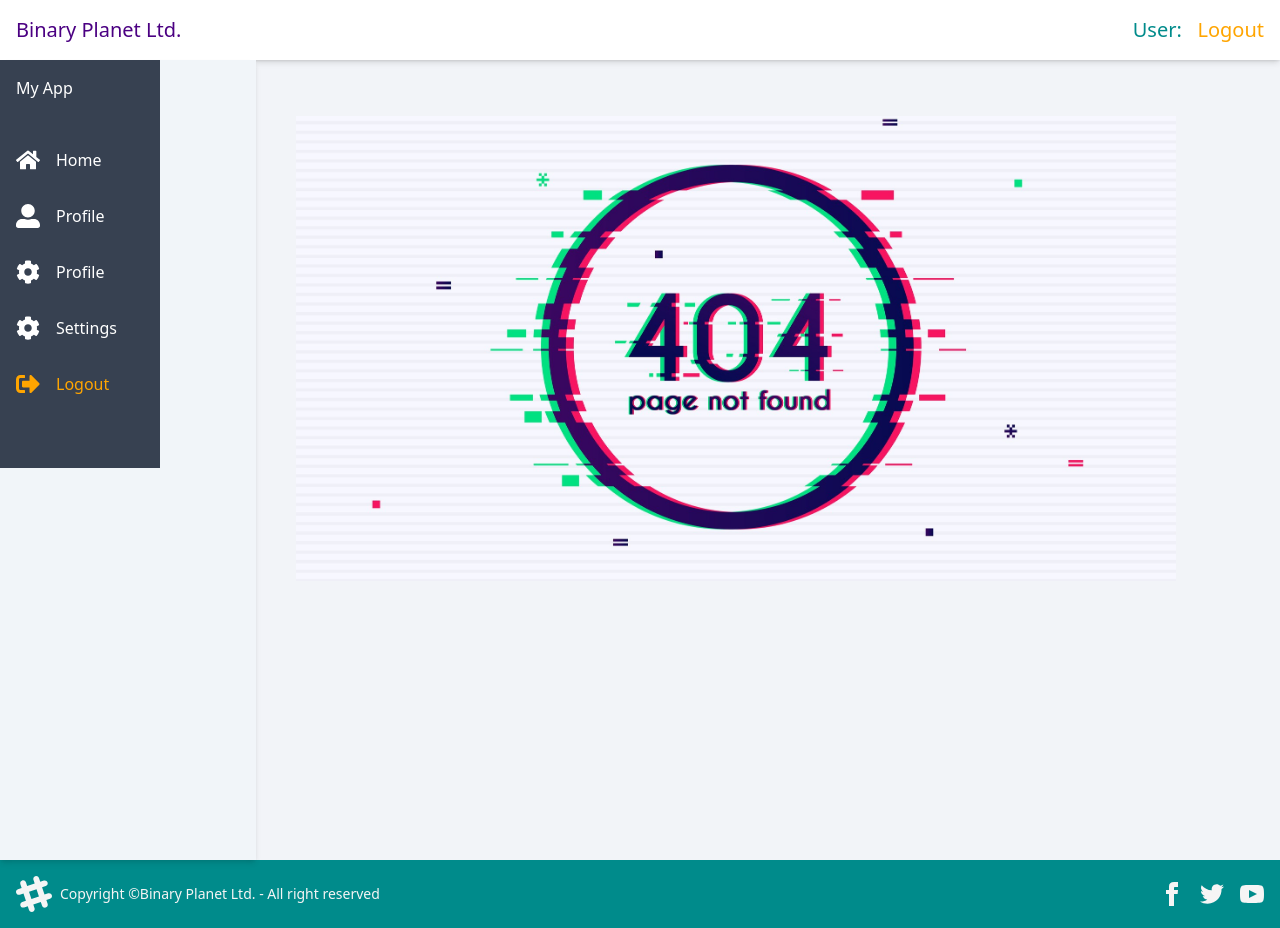
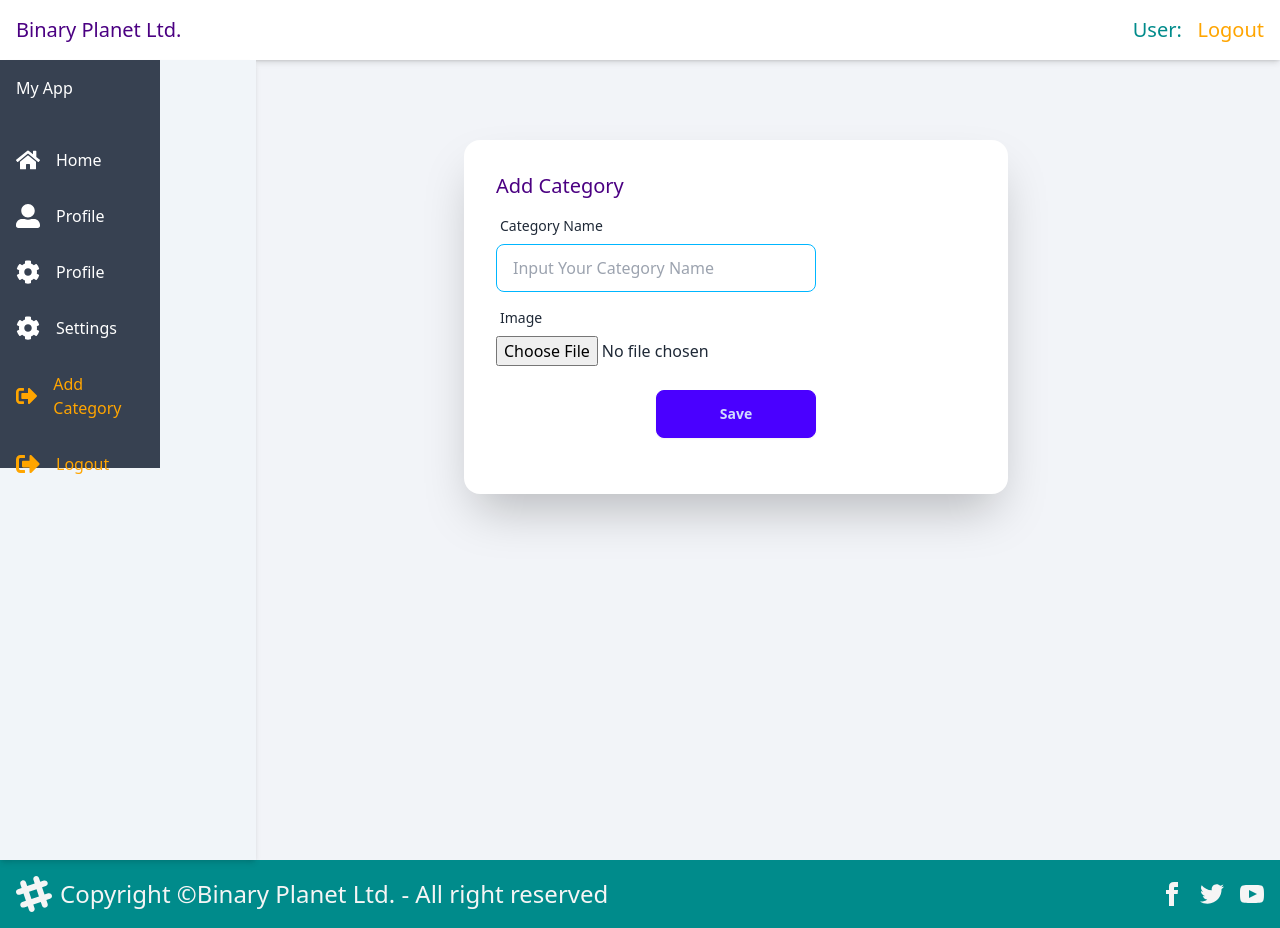
Before and after one commit to rehanuddin1991/binary-planet-client, a React (Vite) app: page /dashboard/Category in a window 1280 px wide. Built offline with nearby package versions, Linux system fonts and the light colour scheme; no server answers.

Commit message:
category insert and home page intregation

```diff
--- a/src/Components/DashboardComponents/DashboardFooter.jsx
+++ b/src/Components/DashboardComponents/DashboardFooter.jsx
@@ -2,7 +2,7 @@ import React from 'react'
 
 const DashboardFooter = () => {
   return (
-    <footer className="footer bg-[darkcyan]  text-[whitesmoke] items-center p-4">
+    <footer className="footer bg-[darkcyan] text-xl lg:text-2xl xs:text-[0.9rem]  text-[whitesmoke] items-center p-4">
     <aside className="grid-flow-col items-center">
       <svg
         width="36"
--- a/src/Components/DashboardComponents/DashboardSidebarContent.jsx
+++ b/src/Components/DashboardComponents/DashboardSidebarContent.jsx
@@ -86,9 +86,15 @@ const modalFnc=()=>
                     </li>
 
 
+                    <NavLink to="/dashboard/category" className='flex items-center p-4  hover:bg-gray-700 hover:text-[orange]  cursor-pointer'>
+                    <FaSignOutAlt size={24}/>
+                    <span className={`ml-4   md:block ${isOpen?  "block": "hidden"} `}>Add Category  </span>
+                    </NavLink>
+
+
                     <NavLink onClick={handleSignout} className='flex items-center p-4  hover:bg-gray-700 hover:text-[orange]  cursor-pointer'>
                     <FaSignOutAlt size={24}/>
-                    <span className={`ml-4   md:block ${isOpen?  "block": "hidden"} `}>Logout {user?.email}  </span>
+                    <span className={`ml-4   md:block ${isOpen?  "block": "hidden"} `}>Logout    </span>
                     </NavLink>
 
                 </ul>
--- /dev/null
+++ b/src/Components/Shared/Category.jsx
@@ -0,0 +1,40 @@
+import React, { useEffect, useState } from 'react'
+import { backend_uri } from '../../CommonResources';
+import SingleCategory from './SingleCategory';
+
+const Category = () => {
+    const [category,setCategory]=useState([]);
+    useEffect(() => {
+        const fetchCategoryData = async () => {
+          try {
+            // const response = await fetch("http://localhost:5000/messages");
+            const response = await fetch(`${backend_uri}/category`);
+            if (!response.ok) {
+              throw new Error("Failed to fetch messages");
+            }
+            const data = await response.json();
+            setCategory(data);
+          } catch (error) {
+            console.error("Error fetching messages:", error);
+          }
+        };
+
+        fetchCategoryData();
+      }, []);
+
+      return  (
+        <div className='  mt-4 grid grid-cols-1 gap-4 justify-center items-center
+         sm:grid-cols-2 md:grid-cols-2 lg:grid-cols-3 mx-auto'>
+          {
+            category.map((item,index)=>{
+              return <SingleCategory  key={item._id} props={item}></SingleCategory>
+
+            })
+          }
+
+        </div>
+      )
+
+}
+
+export default Category
--- /dev/null
+++ b/src/Components/Shared/SingleCategory.jsx
@@ -0,0 +1,11 @@
+import React from 'react'
+
+const SingleCategory = ({props}) => {
+   // console.log(item,444444);
+    const {categoryName,imageURL}=props;
+  return (
+    <div className='text-red-300'>{categoryName}</div>
+  )
+}
+
+export default SingleCategory
--- /dev/null
+++ b/src/Pages/DashboardPages/CategoryPage.jsx
@@ -0,0 +1,124 @@
+import React, { useContext, useState } from 'react'
+import { Link, useNavigate } from 'react-router-dom'
+import toast from 'react-hot-toast'
+
+import { backend_uri } from '../../CommonResources';
+import { AuthContext } from '../../Provider/AuthProvider';
+
+const CategoryPage = () => {
+  const [error, setError] = useState(null);
+  const { createUser } = useContext(AuthContext)
+  const navigate = useNavigate();
+  const handleCategoryAdd = async    (e) => {
+
+
+      e.preventDefault();
+      setError(null);
+      const form = new FormData(e.currentTarget);
+      const category_name = form.get("category_name");
+      const image = form.get("image");
+
+
+      const data=new FormData();
+      data.append("image",image);
+      fetch("https://api.imgbb.com/1/upload?key=17fa820efcd11eb14174837ba6528037",{
+        method: "POST",
+        body:data
+      })
+      .then((res)=>res.json())
+      .then(async data=>
+      {
+        const image_url=data.data.display_url;
+        //console.log(email)
+      try {
+        const inputObj={
+            categoryName:category_name,
+            imageURL:image_url
+        }
+
+        const requestOptions = {
+            method: 'POST',
+            headers: { 'Content-Type': 'application/json' },
+            body: JSON.stringify(inputObj)
+        };
+        fetch(`${backend_uri}/category`, requestOptions)
+            .then(response => response.json())
+            .then((data)=>{
+                if(data.insertedId)toast.success('Category Saved Successfully!');
+            })
+
+      } catch (error) {
+        setError(error.message)
+      }
+      }
+      )
+
+
+
+
+
+
+
+          // e.target.name.value="";
+          // e.target.email.value="";
+          // e.target.password.value="";
+          // navigate("/");
+
+
+    }
+  return (
+<>
+    <div className=" mt-10 mx-auto         card bg-base-100  xs:max-w-[22rem] ssm:max-w-[20rem]
+      sm:max-w-[28rem] lg:max-w-[34rem] md:max-w-[29rem] shadow-2xl">
+
+        <form className="card-body" onSubmit={handleCategoryAdd}>
+          <legend className='text-[indigo] text-xl'>Add Category</legend>
+          <div className="form-control">
+                <label className="label">
+                  <span className="label-text">Category Name</span>
+                </label>
+                <input type="text" name="category_name" placeholder="Input Your Category Name" className="input input-bordered input-info w-full max-w-xs" required />
+              </div>
+
+
+
+              <div className="form-control">
+                <label className="label">
+                  <span className="label-text">Image</span>
+                </label>
+                <input type="file" name="image"   className="" required />
+              </div>
+
+
+
+
+
+
+              <div className="form-control mt-4  ">
+                <input className="mx-auto btn btn-primary w-24 lg:w-40 sm:w-24 md:w-32" type="submit" value="Save" />
+                <br />
+                {
+                  error ? error : ""
+                }
+
+              </div>
+
+
+
+
+
+
+
+
+
+
+
+      </form>
+    </div>
+
+
+      </>
+  )
+}
+
+export default CategoryPage
--- a/src/Pages/DashboardPages/Profile.jsx
+++ b/src/Pages/DashboardPages/Profile.jsx
@@ -3,8 +3,11 @@ import { useContext, useState } from "react";
 import { FiEdit } from "react-icons/fi"; // Importing react-icon
 import { AuthContext } from "../../Provider/AuthProvider";
 import { backend_uri } from "../../CommonResources";
+import toast from "react-hot-toast";
+import { useNavigate } from "react-router-dom";
 
 const Profile = () => {
+  const navigate=useNavigate();
   const { user } = useContext(AuthContext);
   const [isEditModalOpen, setIsEditModalOpen] = useState(false);
   const [formData, setFormData] = useState({
@@ -41,7 +44,9 @@ const Profile = () => {
       if (!response.ok) {
         throw new Error("Failed to update user information");
       }
+      toast.success("profile updated successfully");
 
+      navigate("/dashboard/profile")
       // Close the modal upon successful update
       setIsEditModalOpen(false);
     } catch (error) {
--- a/src/Pages/MainPages/HomePage.jsx
+++ b/src/Pages/MainPages/HomePage.jsx
@@ -1,10 +1,12 @@
 import React from 'react'
 import Carousel from '../../Components/Shared/Carousel'
+import Category from '../../Components/Shared/Category'
 
 const HomePage = () => {
   return (
    <>
    <Carousel></Carousel>
+   <Category></Category>
 
     </>
   )
--- a/src/Routes/Routes.jsx
+++ b/src/Routes/Routes.jsx
@@ -11,6 +11,7 @@ import LoginPage from "../Pages/MainPages/LoginPage";
 import RegisterPages from "../Pages/MainPages/RegisterPages";
 import DashboardLayout from "../Layout/DashboardLayout";
 import ErrorPage from "../Pages/MainPages/ErrorPage";
+import CategoryPage from "../Pages/DashboardPages/CategoryPage";
 
 const router = createBrowserRouter([
   {
@@ -72,6 +73,10 @@ const router = createBrowserRouter([
         element: <Messages />,
       },
       {
+        path: "Category",
+        element: <CategoryPage />,
+      },
+      {
         path: "messages/:id",
         element: <MessageDetails />,
       },
```
